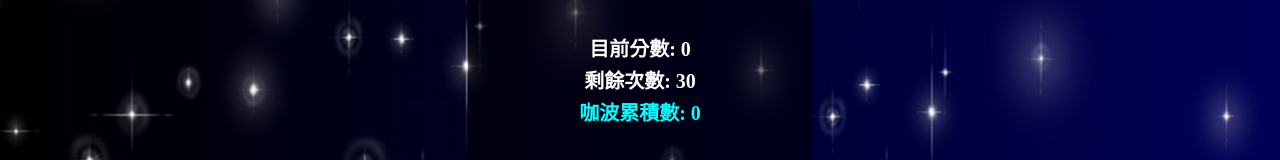
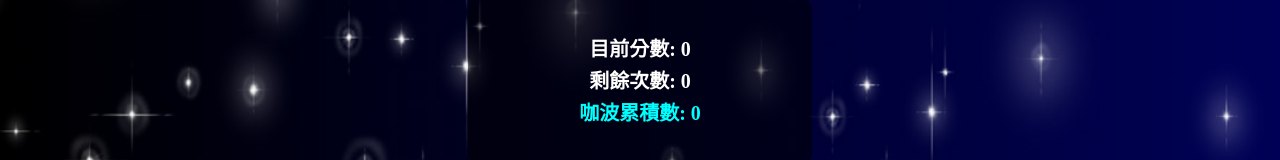
Before and after one commit to fanyuuu2006/LaBaG-NextJS, a Next.js app: page /game in a window 1280 px wide. Shown: the part 501-661 px from the top of the page. Built offline with nearby package versions, Linux system fonts and the light colour scheme.

Commit message:
feat: 新增 Toast 通知

```diff
--- a/package.json
+++ b/package.json
@@ -11,7 +11,8 @@
   "dependencies": {
     "next": "15.1.7",
     "react": "^19.0.0",
-    "react-dom": "^19.0.0"
+    "react-dom": "^19.0.0",
+    "sweetalert2": "^11.17.2"
   },
   "devDependencies": {
     "@types/react": "^19.0.10",
--- /dev/null
+++ b/src/app/Toast.jsx
@@ -0,0 +1,16 @@
+import Swal from "sweetalert2";
+import "@/styles/Toast.css"
+
+const Toast = Swal.mixin({
+    toast: true,
+    position: 'center',
+    iconColor: 'white',
+    customClass: {
+        popup: 'colored-toast', // 自訂css
+    },
+    showConfirmButton: false,
+    timer: 3000,
+    timerProgressBar: true,
+});
+
+export default Toast;
--- a/src/app/game/backend/LaBaG.js
+++ b/src/app/game/backend/LaBaG.js
@@ -9,7 +9,7 @@ export class LaBaG{
         this.DataIndex = 0; // 資料索引值
 
         // 遊戲變數
-        this.Times = 30; // 可遊玩次數
+        this.Times = 0; // 可遊玩次數
         this.Played = 0; // 已遊玩次數
 
         this.Score = 0;
--- a/src/app/game/page.jsx
+++ b/src/app/game/page.jsx
@@ -2,6 +2,7 @@
 import { useState, useEffect } from "react";
 import { useRouter } from "next/navigation";
 import Game from "./backend/PlayLaBaG";
+import Toast from "../Toast";
 import BackButton from "./components/BackButton";
 import TitlePicture from "./components/TitlePicture";
 import Pictures from "./components/Pictures";
@@ -198,8 +199,12 @@ export default function GamePage() {
           mode_picture_and_sound();
         }
       }, 3000);
-    }else{ // 如果遊戲已結束仍按下按鈕
-      alert("遊戲已結束");
+    } else {
+      // 如果遊戲已結束仍按下按鈕
+      Toast.fire({
+        icon: "error",
+        title: "遊戲已結束",
+      });
     }
     setTimeout(() => {
       if (!Game.GameRunning()) {
--- /dev/null
+++ b/src/styles/Toast.css
@@ -0,0 +1,32 @@
+/* SweetAlert2 自訂 Toast 樣式 */
+.colored-toast.swal2-icon-success {
+    background-color: #00ff00 !important
+}
+
+.colored-toast.swal2-icon-error {
+    background-color: #ff0000  !important
+}
+
+.colored-toast.swal2-icon-warning {
+    background-color: #ff8800  !important
+}
+
+.colored-toast.swal2-icon-info {
+    background-color: #00ffff !important
+}
+
+.colored-toast.swal2-icon-question {
+    background-color: #ffff00 !important
+}
+
+.colored-toast .swal2-title {
+    color: white;
+}
+
+.colored-toast .swal2-close {
+    color: white;
+}
+
+.colored-toast .swal2-html-container {
+    color: white;
+}
--- a/src/styles/global.css
+++ b/src/styles/global.css
@@ -61,3 +61,36 @@ body {
   color: white;
   text-align: center; /* 確保文字置中 */
 }
+
+ /* sweetaalert2 css toast */
+.colored-toast.swal2-icon-success {
+  background-color: #00FF00 !important;
+}
+
+.colored-toast.swal2-icon-error {
+  background-color: #ff0000 !important;
+}
+
+.colored-toast.swal2-icon-warning {
+  background-color: #ff8000 !important;
+}
+
+.colored-toast.swal2-icon-info {
+  background-color: #00FFFF !important;
+}
+
+.colored-toast.swal2-icon-question {
+  background-color: #FFFF00 !important;
+}
+
+.colored-toast .swal2-title {
+  color: white;
+}
+
+.colored-toast .swal2-close {
+  color: white;
+}
+
+.colored-toast .swal2-html-container {
+  color: white;
+}
```
Also changed, not shown: 1 other file (tests, documents, lock files or other folders).
